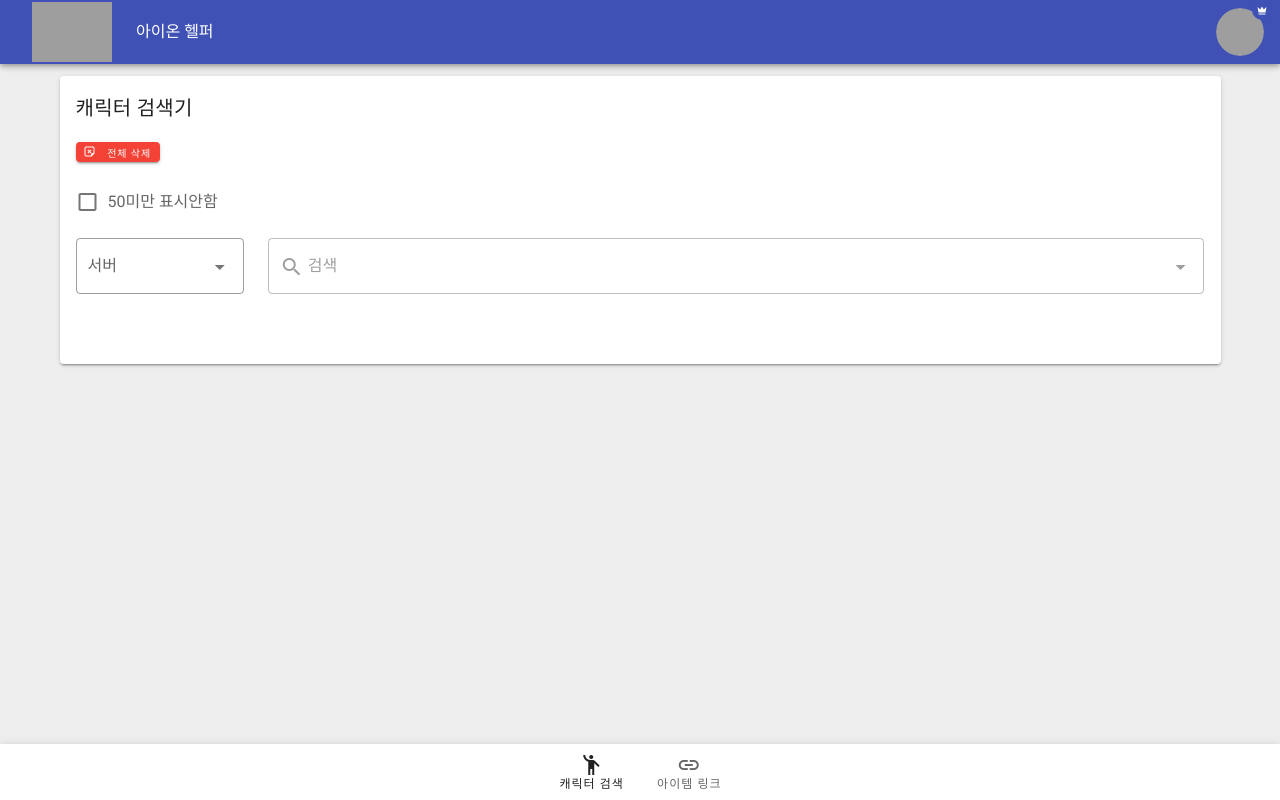
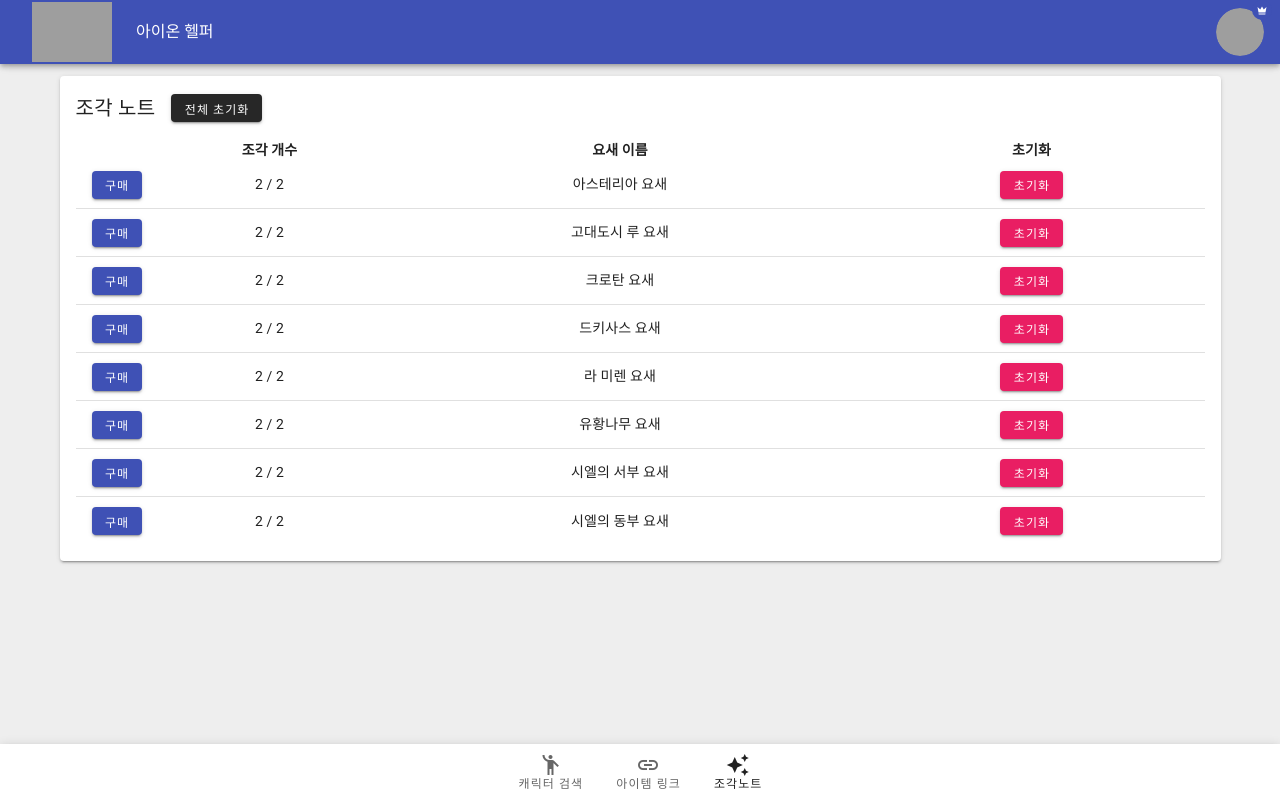
Before and after one commit to flycat07/aionmini, a Vue app in the folder frontend/: page / in a window 1280 px wide. Built offline with nearby package versions, Linux system fonts and the light colour scheme; grey boxes are pictures that could not be loaded.

Commit message:
조각노트 추가

```diff
--- a/frontend/package.json
+++ b/frontend/package.json
@@ -12,6 +12,7 @@
     "chart.js": "^2.9.4",
     "copy-text-to-clipboard": "^3.0.0",
     "core-js": "^3.9.1",
+    "loadash": "^1.0.0",
     "lodash": "^4.17.20",
     "numeral": "^2.0.6",
     "promise-polyfill": "8.2.0",
--- a/frontend/public/index.html
+++ b/frontend/public/index.html
@@ -5,7 +5,7 @@
     <meta http-equiv="X-UA-Compatible" content="IE=edge">
     <meta name="viewport" content="width=device-width,initial-scale=1.0">
     <link rel="icon" href="<%= BASE_URL %>favicon.ico">
-    <title><%= htmlWebpackPlugin.options.title %></title>
+    <title>아이온 헬퍼</title>
     <link rel="stylesheet" href="https://fonts.googleapis.com/css?family=Roboto:100,300,400,500,700,900">
     <link rel="stylesheet" href="https://cdn.jsdelivr.net/npm/@mdi/font@latest/css/materialdesignicons.min.css">
     <script data-ad-client="ca-pub-3144774767096526" async src="https://pagead2.googlesyndication.com/pagead/js/adsbygoogle.js"></script>
--- a/frontend/src/App.vue
+++ b/frontend/src/App.vue
@@ -42,6 +42,7 @@
         <v-row>
           <v-col cols="12" v-if="navi === 'findchar'"><find-char></find-char></v-col>
           <v-col cols="12" v-if="navi === 'link'"><link-gen></link-gen></v-col>
+          <v-col cols="12" v-if="navi === 'piece'"><piece></piece></v-col>
         </v-row>
       </v-container>
     </v-main>
@@ -57,6 +58,11 @@
         <v-icon>mdi-link</v-icon>
       </v-btn>
 
+      <v-btn value="piece">
+        <span>조각노트</span>
+        <v-icon>mdi-creation</v-icon>
+      </v-btn>
+
 <!--      <v-btn value="nearby">-->
 <!--        <span>레기온 문장 생성기</span>-->
 <!--        <v-icon>mdi-flag-checkered</v-icon>-->
@@ -69,12 +75,14 @@
 import AionWatch from "./plugins/aionwatch"
 import FindChar from "./components/FindChar"
 import LinkGen from "./components/LinkGen"
+import Piece from "./components/Piece"
 export default {
   name: 'App',
 
   components: {
     FindChar,
-    LinkGen
+    LinkGen,
+    Piece
   },
   //
   // data: () => ({
@@ -93,7 +101,7 @@ export default {
   },
   data () {
     return {
-      navi: 1,
+      navi: 'piece',
       server: "",
       keyword: "",
       suggest: [],
--- /dev/null
+++ b/frontend/src/components/Piece.vue
@@ -0,0 +1,96 @@
+<template>
+  <v-card>
+    <v-card-title>조각 노트
+      <v-btn class="ml-4" small @click="clear" dark>전체 초기화</v-btn>
+    </v-card-title>
+    <v-card-text>
+      <v-simple-table>
+        <colgroup>
+          <col style="width:5%">
+          <col>
+          <col>
+        </colgroup>
+        <thead>
+          <th></th>
+          <th>조각 개수</th>
+          <th>요새 이름</th>
+          <th>초기화</th>
+        </thead>
+        <tbody>
+          <tr v-for="(idx, id) in pieces" :key="id">
+            <td><v-btn :disabled="pieces[id]===0" small  @click="plus(id)" color="primary">구매</v-btn></td>
+            <td class="text-center" :class="{'red--text': pieces[id]===0, 'amber--text': pieces[id] === 1}">{{pieces[id]}} / 2</td>
+            <td class="text-center">{{getTitle(id)}} 요새</td>
+            <td class="text-center "><v-btn small @click="pieces[id] = 2" color="pink" dark>초기화</v-btn></td>
+          </tr>
+        </tbody>
+      </v-simple-table>
+
+    </v-card-text>
+  </v-card>
+</template>
+<script>
+export default {
+  watch:{
+    pieces: {
+      deep: true,
+      handler(){
+        localStorage.setItem("HELPER_PIECE", JSON.stringify(this.pieces));
+      }
+    }
+  },
+  mounted() {
+    const data = localStorage.getItem("HELPER_PIECE");
+    if(data){
+      this.pieces = JSON.parse(data);
+    }
+  },
+  data(){
+    return {
+      pieces: {
+        asteria: 2,
+        roo: 2,
+        crotan: 2,
+        dkisas:2,
+        rami: 2,
+        tree: 2,
+        west: 2,
+        east: 2,
+      }
+    }
+  },
+  methods: {
+    plus(key){
+      if(this.pieces[key] > 0){
+        this.pieces[key] -= 1;
+      }
+
+    },
+    clear(){
+      this.pieces =  {
+        asteria: 2,
+            roo: 2,
+            crotan: 2,
+            dkisas:2,
+            rami: 2,
+            tree: 2,
+            west: 2,
+            east: 2,
+      }
+    },
+    getTitle(type){
+      switch (type) {
+        case 'asteria': return "아스테리아"
+        case 'roo': return "고대도시 루"
+        case 'crotan': return "크로탄"
+        case 'dkisas': return "드키사스"
+        case 'rami': return "라 미렌"
+        case 'tree': return "유황나무"
+        case 'west': return "시엘의 서부"
+        case 'east': return "시엘의 동부"
+      }
+      return "";
+    }
+  }
+}
+</script>
```
Also changed, not shown: 2 other files (tests, documents, lock files or other folders).
